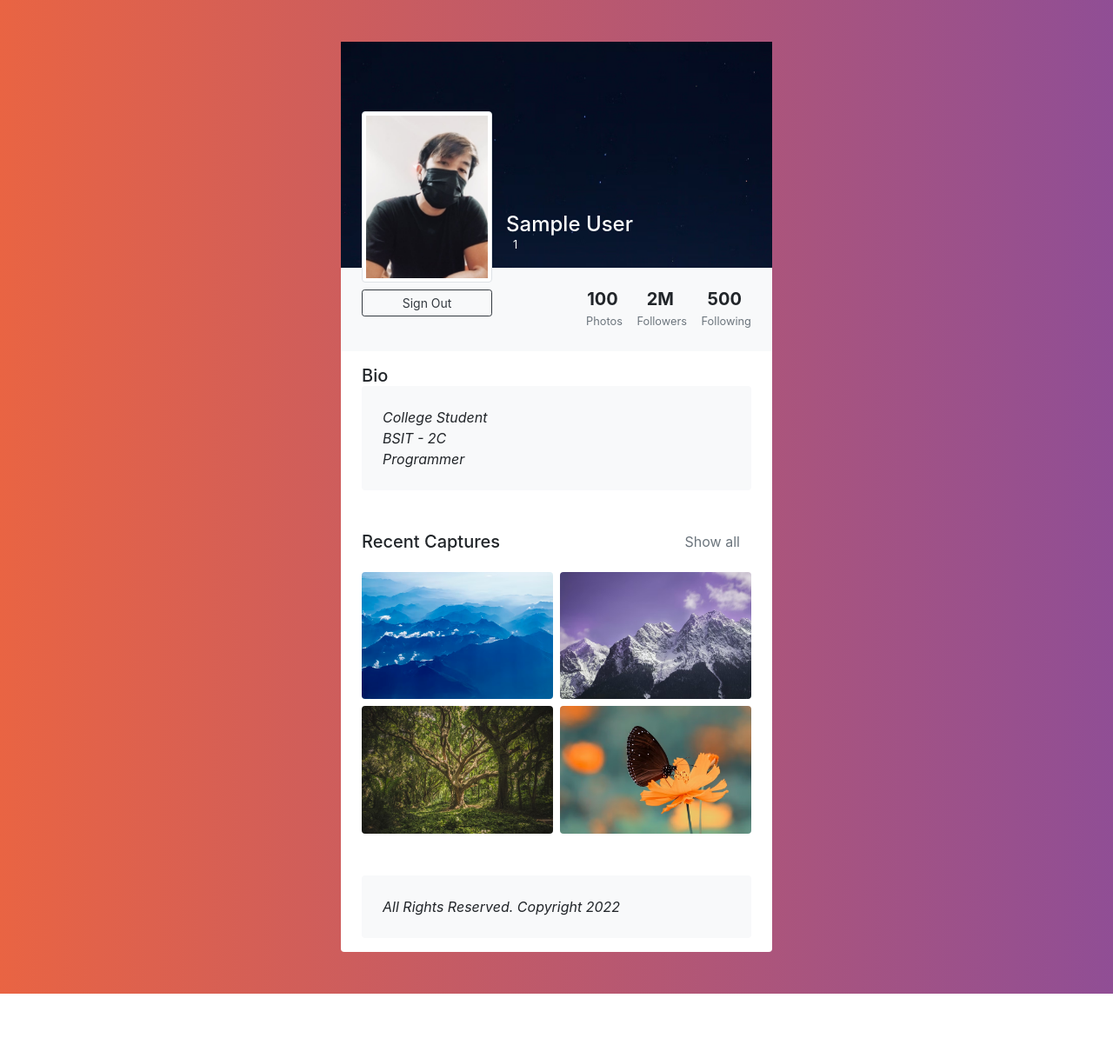
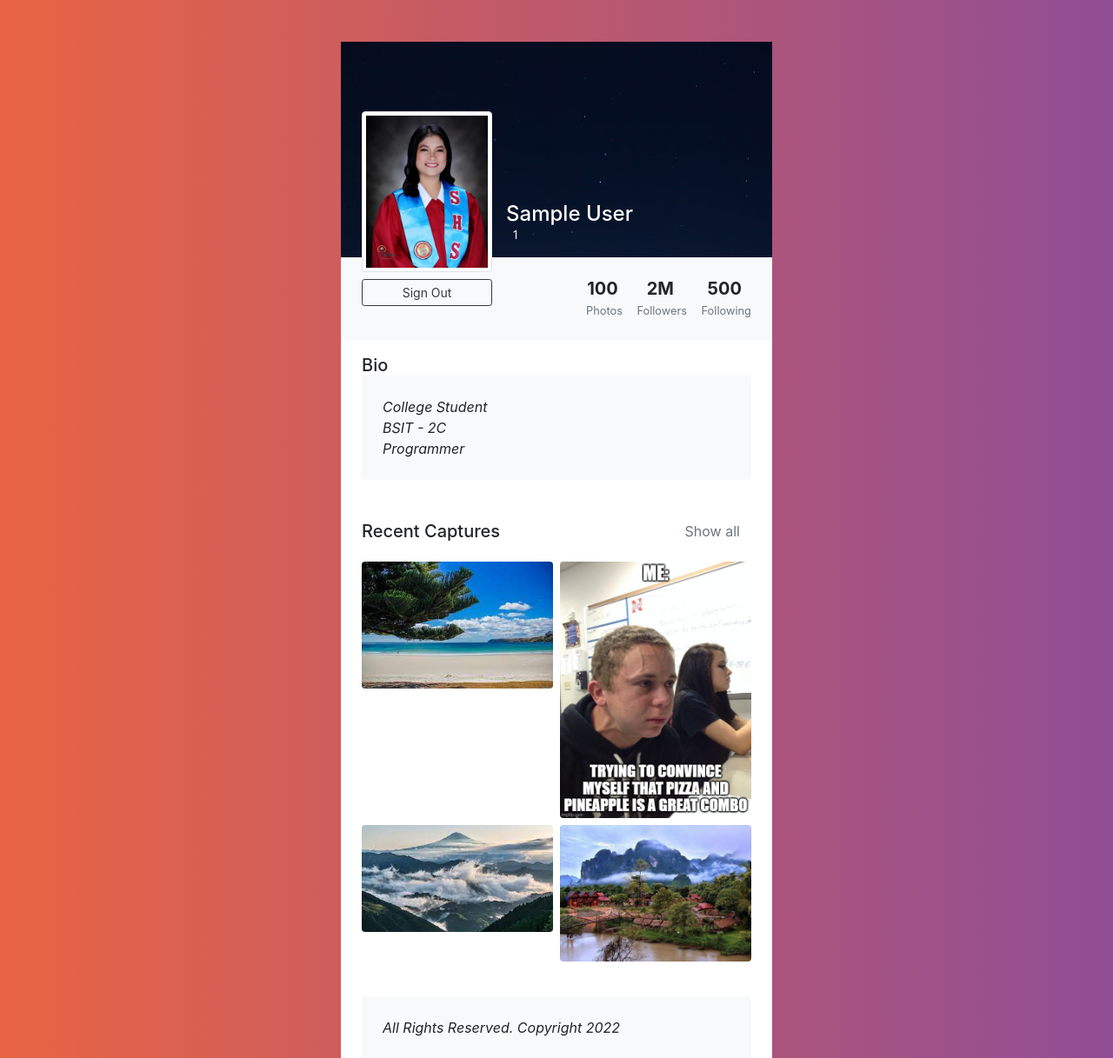
Before and after one commit to OyongAngelMae/act5-MyTumblr-Oyong, a PHP site: page /account.php in a window 1280 px wide. Shown: the top 1217 px of the page at 87% size. Before the commit the page ends 1143 px from the top, so only its background shows below. Run offline with PHP 8.4, Linux system fonts and the light colour scheme; the visitor is signed in with stand-in values (Sample User, id 1); some libraries are stand-ins or nearby versions.

Commit message:
profile and recent pictures added

```diff
--- a/account.php
+++ b/account.php
@@ -57,7 +57,7 @@ body {
         <div class="bg-white shadow rounded overflow-hidden">
             <div class="px-4 pt-0 pb-4 cover">
                 <div class="media align-items-end profile-head">
-                    <div class="profile mr-3"><img src="images/photo-profile.avif" alt="..." width="150" class="rounded mb-2 img-thumbnail">
+                    <div class="profile mr-3"><img src="images/profie dp2.jpg" alt="..." width="150" class="rounded mb-2 img-thumbnail">
 
                         <a href="?logout" class="btn btn-outline-dark btn-sm btn-block">Sign Out</a>
 
@@ -100,10 +100,10 @@ body {
                 </div>
                 <div class="row">
 
-                    <div class="col-lg-6 mb-2 pr-lg-1"><img src="images/photo-1.avif" alt="" class="img-fluid rounded shadow-sm"></div>
-                    <div class="col-lg-6 mb-2 pl-lg-1"><img src="images/photo-2.avif" alt="" class="img-fluid rounded shadow-sm"></div>
-                    <div class="col-lg-6 pr-lg-1 mb-2"><img src="images/photo-3.avif" alt="" class="img-fluid rounded shadow-sm"></div>
-                    <div class="col-lg-6 pl-lg-1"><img src="images/photo-4.avif" alt="" class="img-fluid rounded shadow-sm"></div>
+                    <div class="col-lg-6 mb-2 pr-lg-1"><img src="images/photo 1.jpg" alt="..."" width="1000" class="img-fluid rounded shadow-sm"></div>
+                    <div class="col-lg-6 mb-2 pl-lg-1"><img src="images/image2.jpg" alt="..."width="1000"  class="img-fluid rounded shadow-sm"></div>
+                    <div class="col-lg-6 pr-lg-1 mb-2"><img src="images/photo 3.jpg" alt="..."width="1000"  class="img-fluid rounded shadow-sm"></div>
+                    <div class="col-lg-6 pl-lg-1"><img src="images/photo 4.jpg" alt="..."width="1000"  class="img-fluid rounded shadow-sm"></div>
                 </div>
             </div>
 
```
Also changed, not shown: css/style.css, images/image2.jpg (added), images/photo 1.jpg (added), images/photo 3.jpg (added), images/photo 4.jpg (added), images/profie dp2.jpg (added).
